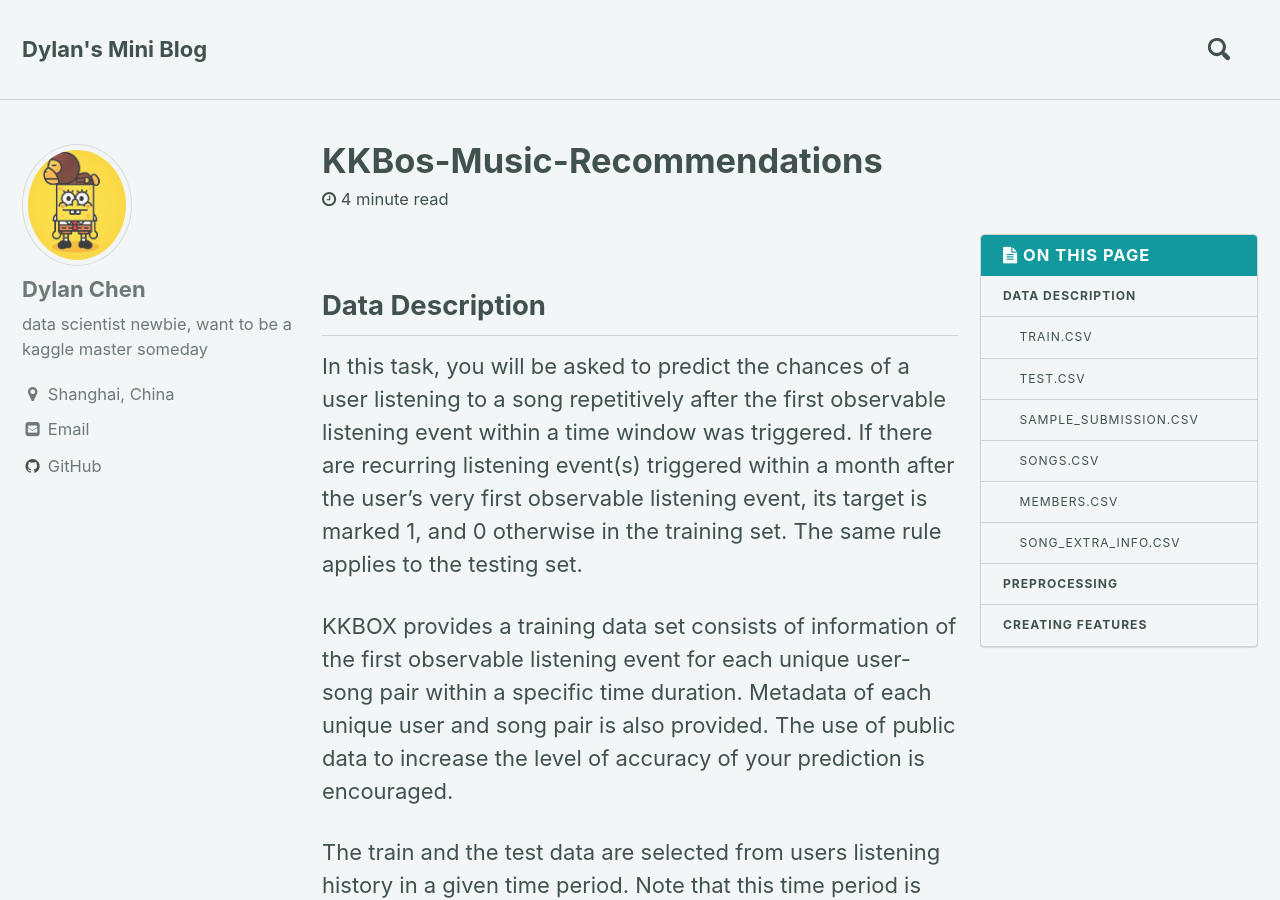
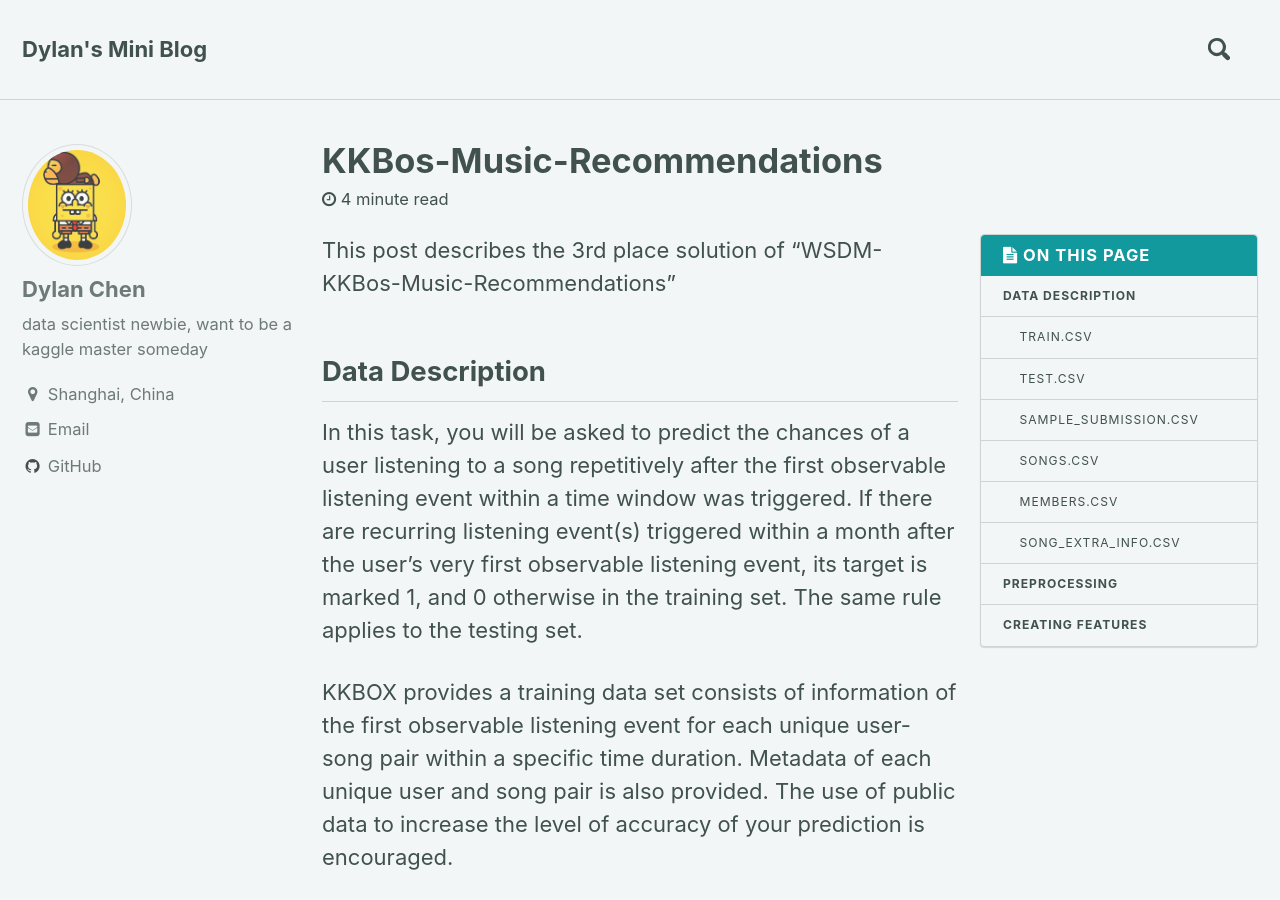
Before and after one commit to dylanchen0114/blog_pages, a Jekyll site: the page built from _posts/2017-01-02-music-recommendations.md, in a window 1280 px wide and 900 px high. Built offline with Jekyll 4.4.1, drawn with Linux system fonts in a browser that asks for light colours.

Commit message:
music-recommendation

```diff
--- a/_posts/2017-01-02-music-recommendations.md
+++ b/_posts/2017-01-02-music-recommendations.md
@@ -8,6 +8,8 @@
 tags:
   - Kaggel
 ---
+
+This post describes the 3rd place solution of "WSDM-KKBos-Music-Recommendations"
 
 ## Data Description
 
```
